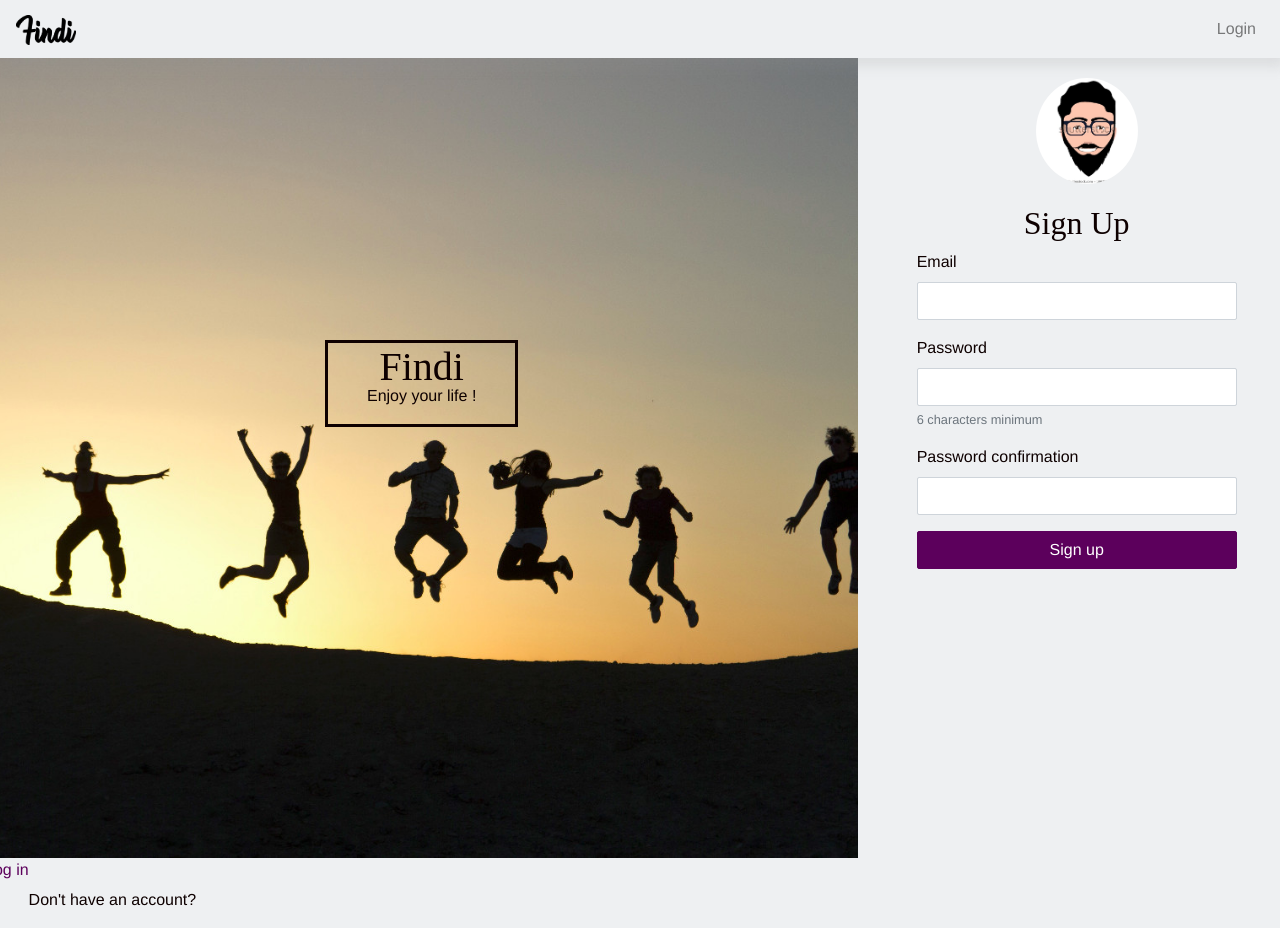
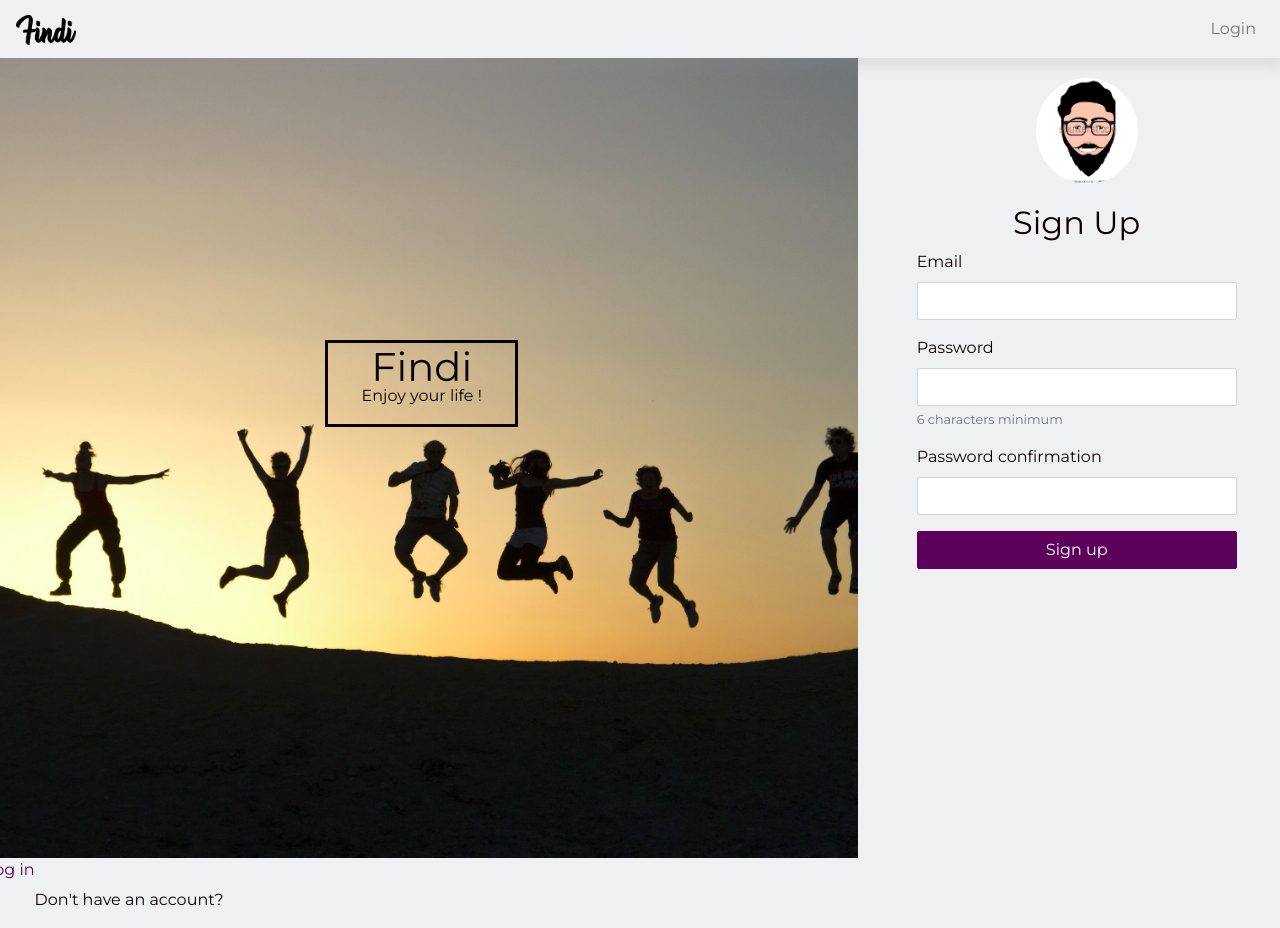
Before and after one commit to dte005/findi, a Rails app: page /users/sign_up in a window 1280 px wide. Run offline with Rails 7, Linux system fonts and the light colour scheme; style sheets or scripts are compiled from the project's sources; some libraries are stand-ins or nearby versions.

Commit message:
Changed the app's font to montserrat

```diff
--- a/app/assets/stylesheets/config/_fonts.scss
+++ b/app/assets/stylesheets/config/_fonts.scss
@@ -1,9 +1,9 @@
 // Import Google fonts
-@import url("https://fonts.googleapis.com/css?family=Open+Sans:400,300,700|Raleway:400,100,300,700,500");
+@import url('https://fonts.googleapis.com/css?family=Montserrat:400,700&display=swap');// Define fonts for body and headers
+$body-font: "Montserrat", "sans-serif";
+$headers-font: "Montserrat", "sans-serif";
 
-// Define fonts for body and headers
-$body-font: "Helvetica neue", "sans-serif";
-$headers-font: "Helvetica-neue", "sans-serif";
+
 
 // To use a font file (.woff) uncomment following lines
 // @font-face {
```
